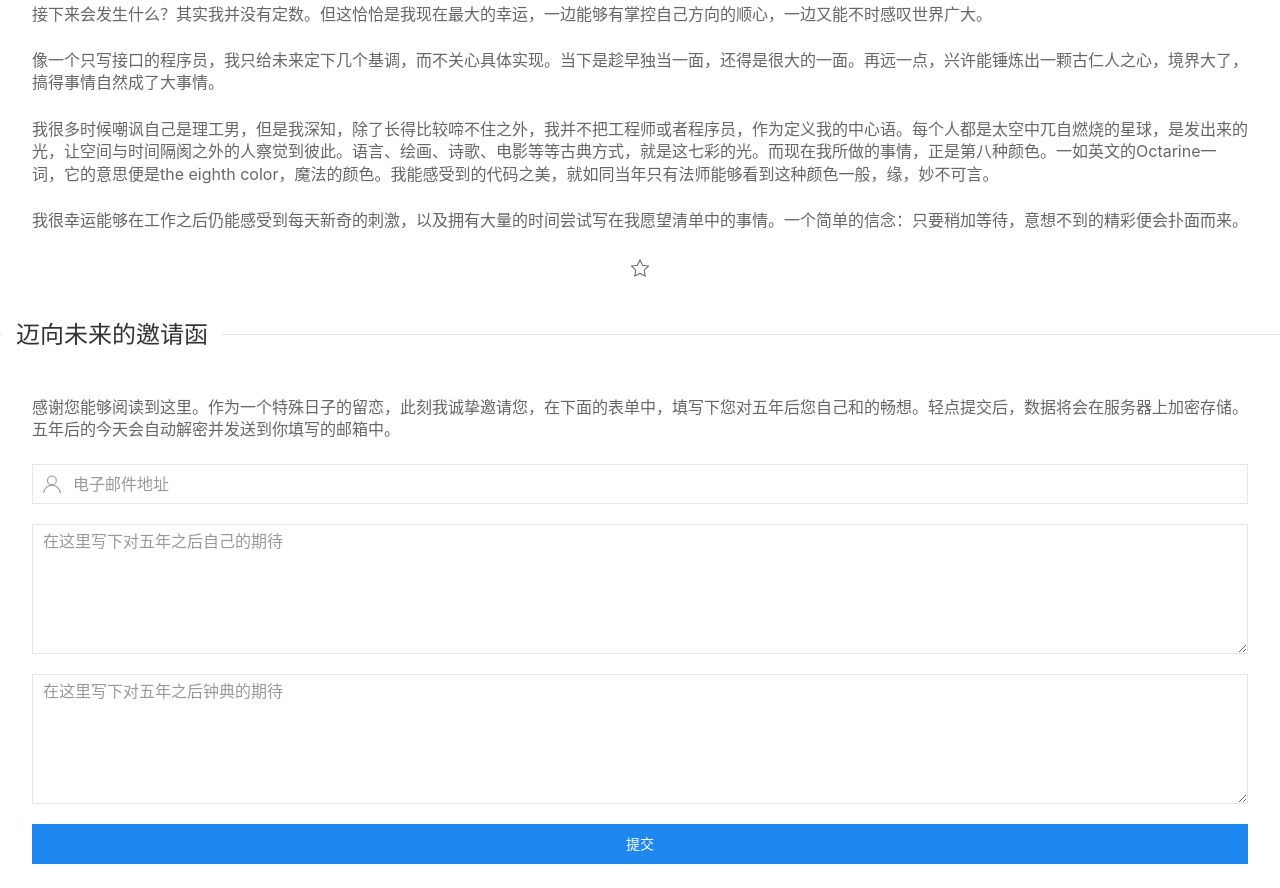
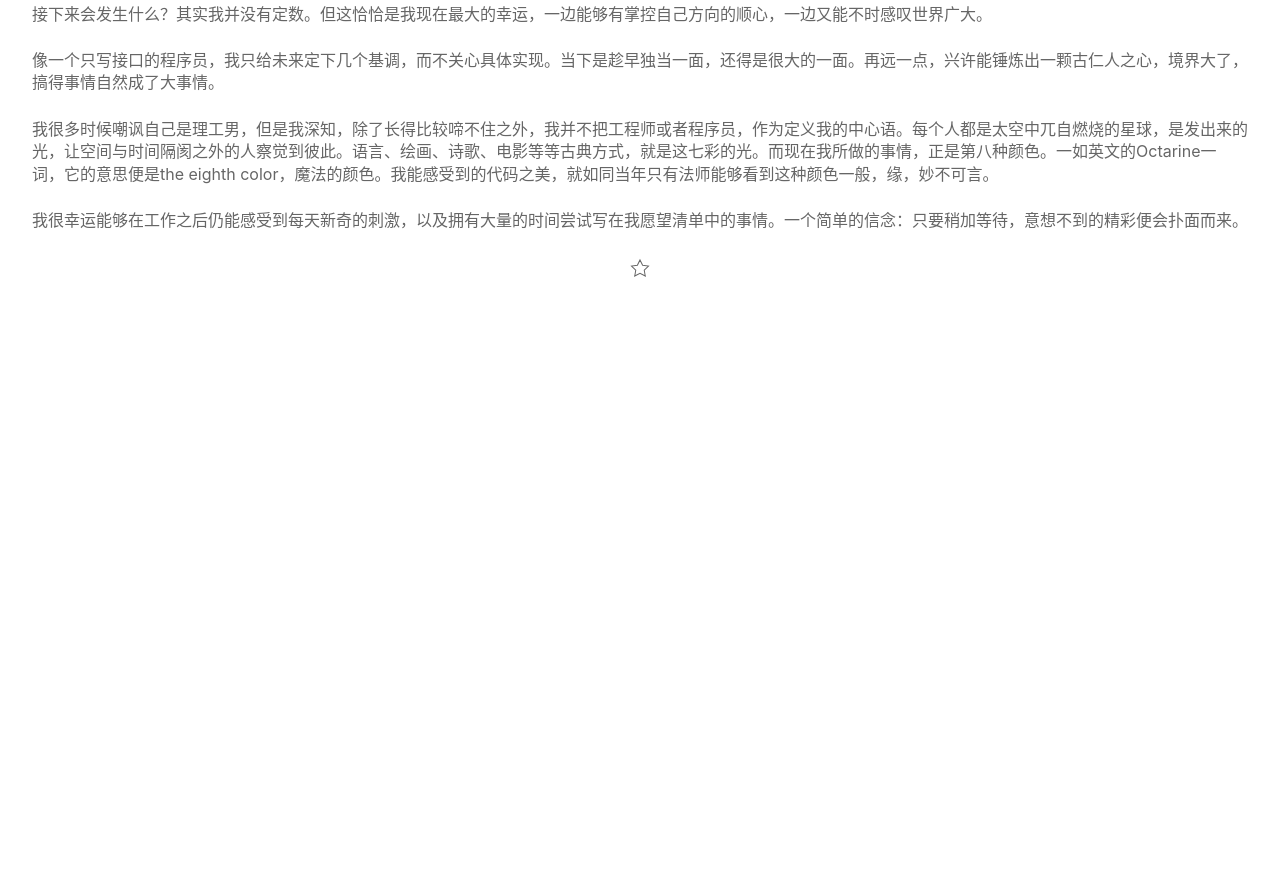
Before and after one commit to limitMe/z23, a plain HTML site: page index.html in a window 1280 px wide. Shown: the part 3341-4229 px from the top of the page. After the commit the page ends 3643 px from the top, so only its background shows below. Drawn offline with Linux system fonts and the light colour scheme.

Commit message:
remove form

```diff
--- a/index.html
+++ b/index.html
@@ -90,33 +90,9 @@
         <br />
         <p>我很幸运能够在工作之后仍能感受到每天新奇的刺激，以及拥有大量的时间尝试写在我愿望清单中的事情。一个简单的信念：只要稍加等待，意想不到的精彩便会扑面而来。</p>
         <br />
-        <p id="chapter3" class="center"><span uk-icon="icon:  star"></span></p>
-        <h3 uk-sticky class="uk-heading-line" style="padding-left: 16px;"><span>迈向未来的邀请函</span></h3>
+        <p class="center"><span uk-icon="icon:  star"></span></p>
         <br />
-        <p>感谢您能够阅读到这里。作为一个特殊日子的留恋，此刻我诚挚邀请您，在下面的表单中，填写下您对五年后您自己和的畅想。轻点提交后，数据将会在服务器上加密存储。五年后的今天会自动解密并发送到你填写的邮箱中。</p>
-        <br />
-        <form>
-            <fieldset class="uk-fieldset">
-                <div class="uk-margin">
-                    <div class="uk-inline">
-                        <span class="uk-form-icon" uk-icon="icon: user"></span>
-                        <input id="email" class="uk-input" type="text" placeholder="电子邮件地址">
-                    </div>
-                </div>
-
-                <div class="uk-margin">
-                    <textarea id="predictSelf" class="uk-textarea" rows="5" placeholder="在这里写下对五年之后自己的期待"></textarea>
-                </div>
-
-                <div class="uk-margin">
-                    <textarea id="predictZ" class="uk-textarea" rows="5" placeholder="在这里写下对五年之后钟典的期待"></textarea>
-                </div>
-            </fieldset>
-        </form>
-        <div style="padding-left: 32px; padding-right: 32px; text-align: center;">
-            <button  class="uk-button uk-button-primary" style="width: 100%;">提交</button>
-        </div>
-        <br />
+        <p>
       </div>
 
     </body>
```
